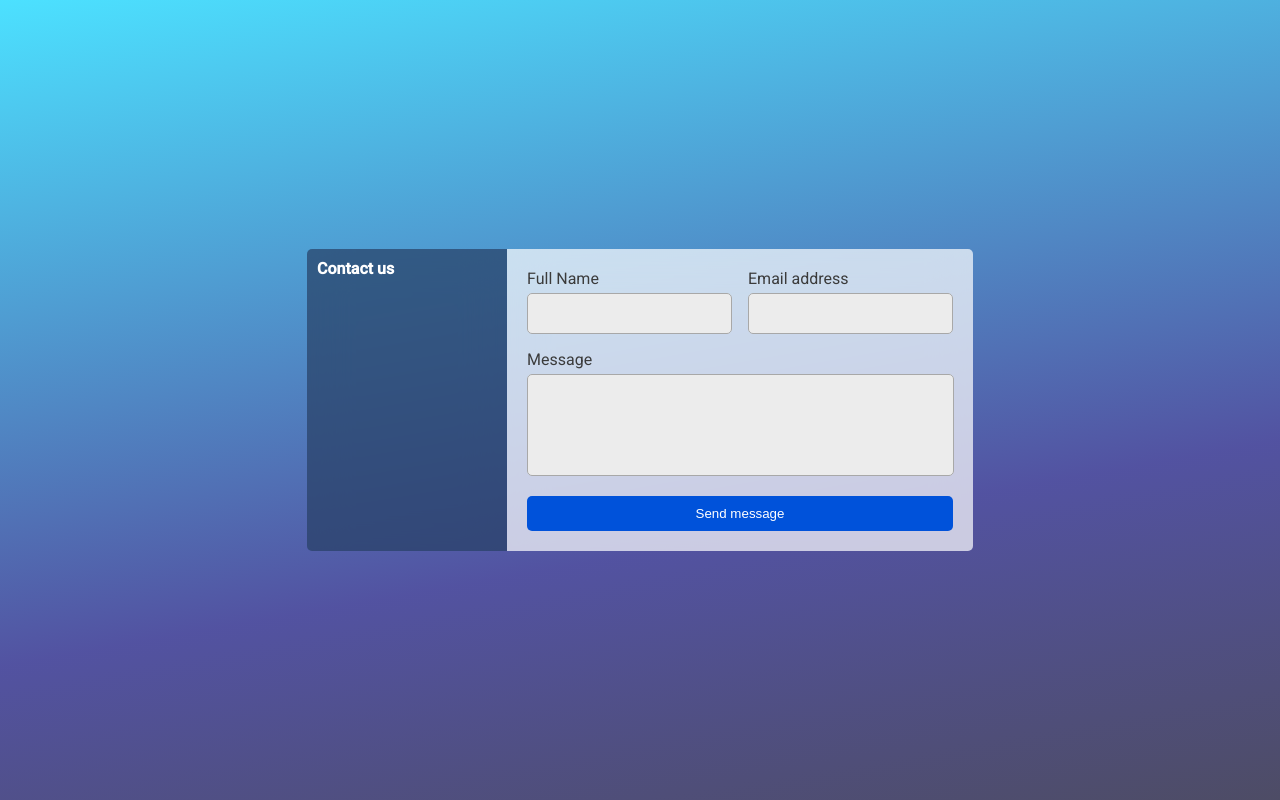
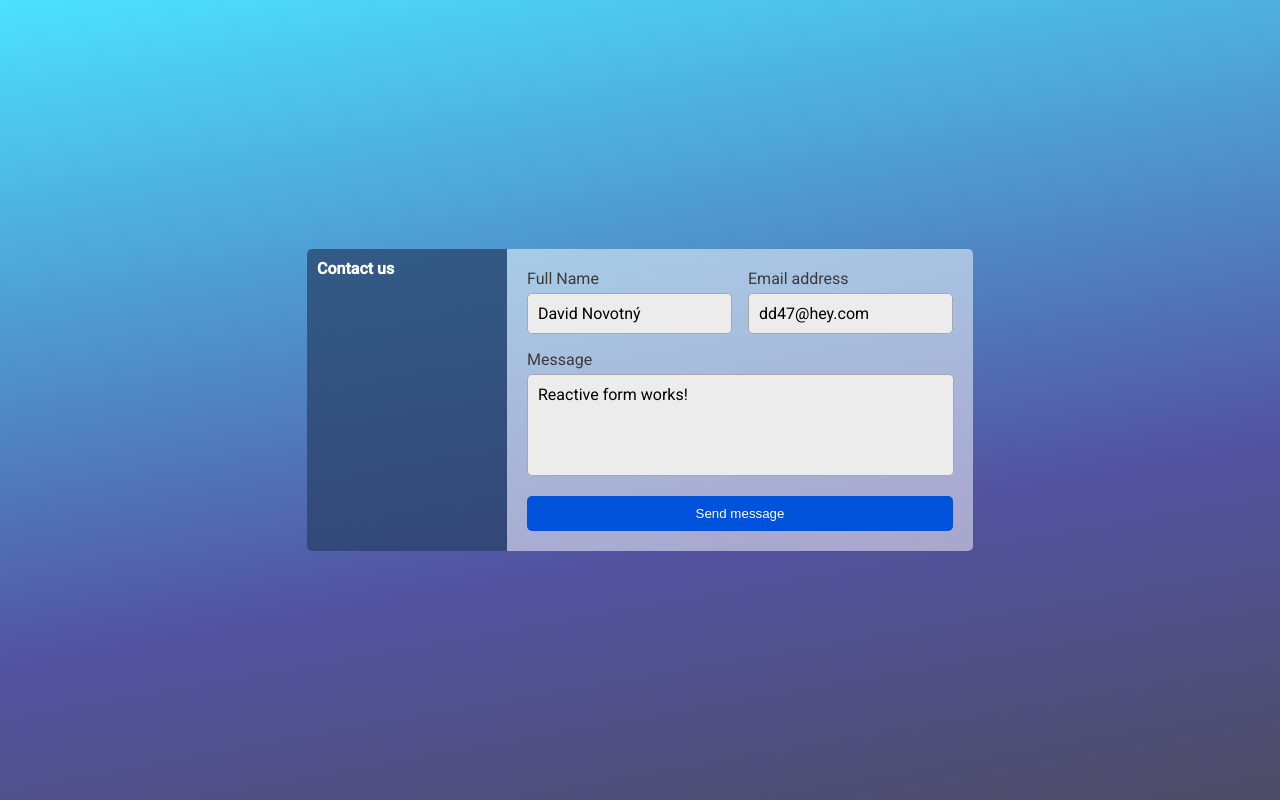
Before and after one commit to Wazzbi/reactive-form, an Angular app: page / in a window 1280 px wide. Built offline with nearby package versions, Linux system fonts and the light colour scheme.

Commit message:
reaktivní form ready

```diff
--- a/src/app/app.component.html
+++ b/src/app/app.component.html
@@ -1,26 +1 @@
-<div class="centered wrapper">
-  <div class="contacts">
-    <b>Contact us</b>
-  </div>
-  <div>
-    <div class="form-wrapper">
-      <div>
-        Full Name <br>
-        <input type="text">
-      </div>
-      <div>
-        Email address <br>
-        <input type="text">
-      </div>
-      <div class="form-message">
-        Message <br>
-        <textarea name="" id="" ></textarea>
-      </div>
-      <div class="form-button">
-        <button>
-          Send message
-        </button>
-      </div>
-    </div>
-  </div>
-</div>
+<app-form-editor></app-form-editor>
--- /dev/null
+++ b/src/app/form-editor/form-editor.component.html
@@ -0,0 +1 @@
+<app-form-message [form]="profileForm"></app-form-message>
--- /dev/null
+++ b/src/app/form-editor/form-editor.component.ts
@@ -0,0 +1,21 @@
+import { Component, OnInit, Input } from '@angular/core';
+import { FormGroup, FormControl } from '@angular/forms';
+
+@Component({
+  selector: 'app-form-editor',
+  templateUrl: './form-editor.component.html',
+  styleUrls: ['./form-editor.component.scss']
+})
+export class FormEditorComponent implements OnInit {
+
+  constructor() { }
+
+  profileForm = new FormGroup({
+    fullName: new FormControl(''),
+    email: new FormControl(''),
+    message: new FormControl('')
+  });
+
+  ngOnInit() {
+  }
+}
--- /dev/null
+++ b/src/app/form-message/form-message.component.html
@@ -0,0 +1,26 @@
+<div class="centered wrapper">
+  <div class="contacts">
+    <b>Contact us</b>
+  </div>
+  <div>
+    <div class="form-wrapper" [formGroup]="form" (ngSubmit)="onSubmit()">
+      <div>
+        Full Name <br>
+        <input type="text" formControlName="fullName">
+      </div>
+      <div>
+        Email address <br>
+        <input type="text" formControlName="email">
+      </div>
+      <div class="form-message">
+        Message <br>
+        <textarea formControlName="message"></textarea>
+      </div>
+      <div class="form-button">
+        <button (click)="onSubmit()">
+          Send message
+        </button>
+      </div>
+    </div>
+  </div>
+</div>
--- /dev/null
+++ b/src/app/form-message/form-message.component.scss
@@ -0,0 +1,86 @@
+@media (min-width: 800px) {
+    .centered {
+        left: 50%;
+        position: fixed;
+        top: 50%;
+        transform: translate(-50%, -50%);
+    }
+
+    .wrapper {
+        display: grid;
+        grid-template-columns: 200px 1fr;
+    }
+
+    .contacts {
+        backdrop-filter: saturate(100%) blur(20px);
+        background-color: rgba(39, 63, 100, 0.7);
+        border-radius: 5px 0 0 5px;
+        color: white;
+        padding: 10px;
+    }
+
+    .form-wrapper {
+        backdrop-filter: saturate(100%) blur(20px);
+        background-color: rgba(255,255,255,0.5);
+        border-radius: 0 5px 5px 0;
+        color: rgb(59, 59, 59);
+        display: grid;
+        grid-gap: 16px;
+        grid-template-columns: 1fr 1fr;
+        padding: 20px;
+
+        input {
+            backdrop-filter: saturate(100%) blur(20px);
+            background-color: rgb(236, 236, 236);
+            border-radius: 5px;
+            border: 1px solid rgb(168, 168, 168);
+            font-family: inherit;
+            font-size: inherit;
+            margin-top: 5px;
+            outline: none;
+            padding: 10px;
+        }
+    }
+
+    .form-message,
+    .form-button {
+        grid-column: 1 / 3;
+
+        textarea {
+            backdrop-filter: saturate(100%) blur(20px);
+            background-color: rgb(236, 236, 236);
+            border-radius: 5px;
+            border: 1px solid rgb(168, 168, 168);
+            font-family: inherit;
+            font-size: inherit;
+            height: 80px;
+            margin-top: 5px;
+            outline: none;
+            padding: 10px;
+            resize: none;
+            width: 95%; // TODO: toto by tu mýt nemělo :-(
+        }
+
+        button {
+            background-color: #0052DA;
+            border-radius: 5px;
+            border: none;
+            color: white;
+            cursor: pointer;
+            outline: none;
+            padding: 10px;
+            width: 100%;
+
+
+            &:active {
+                transform: translateY(2px);
+            }
+
+            &:focus {
+                background-color: rgb(78, 130, 212);
+            }
+        }
+    }
+
+
+}
--- /dev/null
+++ b/src/app/form-message/form-message.component.ts
@@ -0,0 +1,30 @@
+import { Component, OnInit, Input } from '@angular/core';
+import { FormGroup } from '@angular/forms';
+
+@Component({
+  selector: 'app-form-message',
+  templateUrl: './form-message.component.html',
+  styleUrls: ['./form-message.component.scss']
+})
+export class FormMessageComponent implements OnInit {
+  @Input() form: FormGroup;
+
+  constructor() { }
+
+  ngOnInit() {
+    this.fillForm();
+  }
+
+  onSubmit() {
+    console.log(this.form.value);
+  }
+
+  fillForm() {
+    this.form.patchValue({
+      fullName: 'David Novotný',
+      email: 'dd47@hey.com',
+      message: 'Reactive form works!'
+    });
+  }
+
+}
```
Also changed, not shown: src/app/app.module.ts (+11 -4 lines), src/app/form-editor/form-editor.component.scss (added), 2 other files (tests, documents, lock files or other folders).
